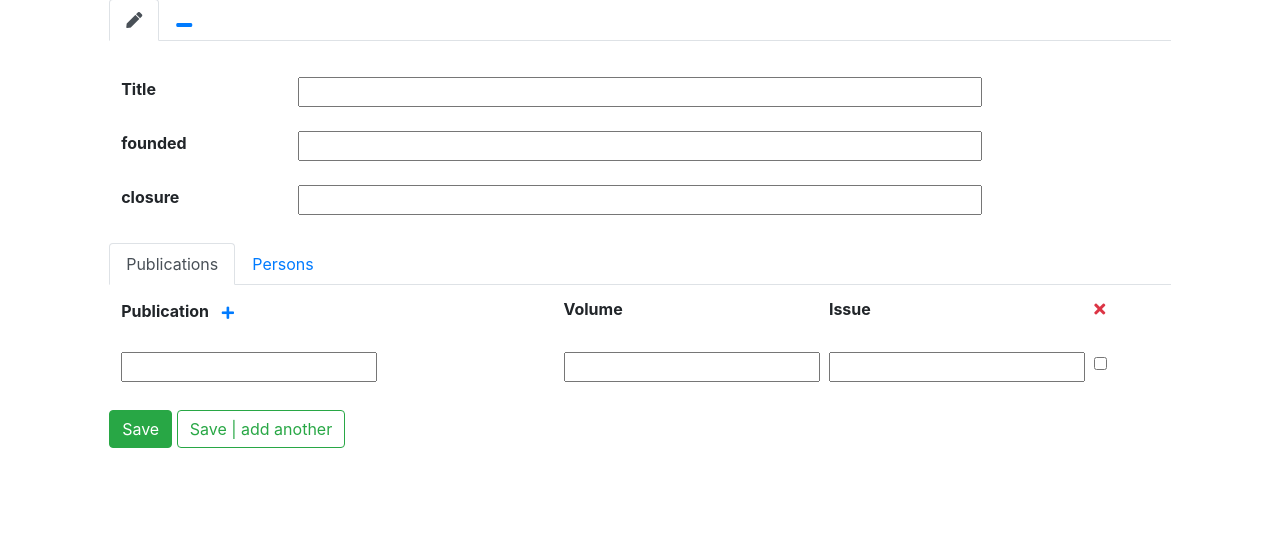
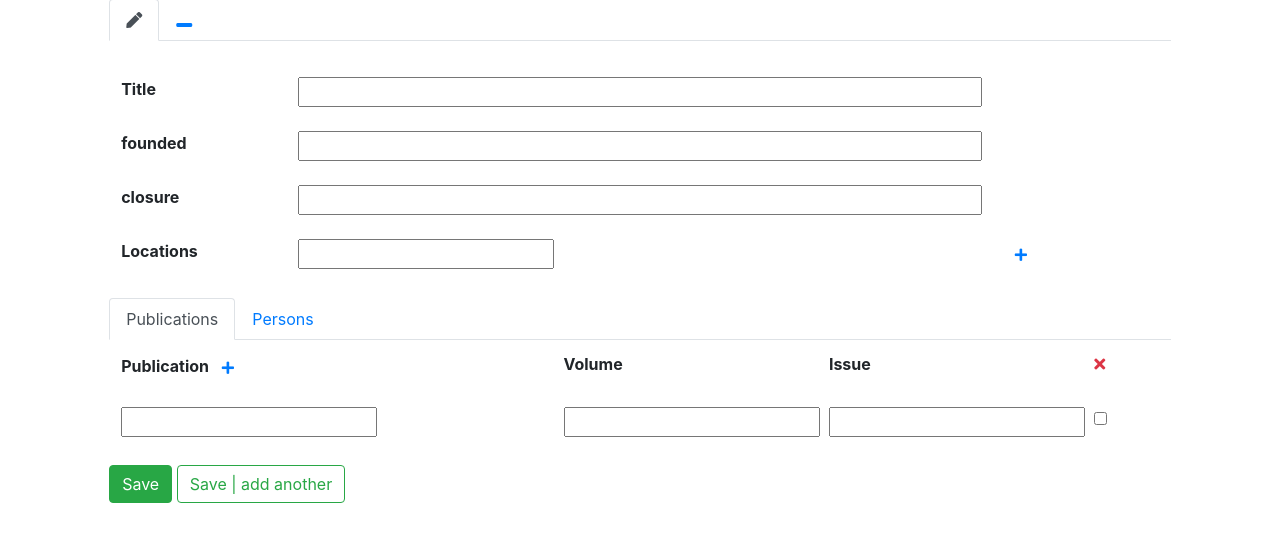
Before and after one commit to martijnbentum/region, a Django app: page /catalogue/add_periodical/ in a window 1280 px wide. Shown: the part 128-670 px from the top of the page. Run offline with Django 3.2, Linux system fonts and the light colour scheme; the visitor is signed in with stand-in values (Sample User, id 1); some libraries are stand-ins or nearby versions.

Commit message:
added option to add locations to periodical

```diff
--- a/catalogue/forms.py
+++ b/catalogue/forms.py
@@ -299,7 +299,14 @@
 	closure= forms.IntegerField(widget=forms.NumberInput(
 		attrs={'style':'width:100%'}),
 		required=False)
+	location= forms.ModelMultipleChoiceField(
+		queryset=UserLoc.objects.all().order_by('name'),
+		widget=LocationsWidget(attrs={'data-placeholder':'Select location(s)...',
+			'style':'width:100%;','class':'searching'}),
+		# widget=HeavySelect2Widget(data_view = 'catalogue:heavy_data'),
+		required = False
+		)
 
 	class Meta:
 		model = Periodical
-		fields = 'title,founded,closure'.split(',')
+		fields = 'title,founded,closure,location'.split(',')
--- a/catalogue/models.py
+++ b/catalogue/models.py
@@ -195,6 +195,7 @@
 	title = models.CharField(max_length=300)
 	founded = models.PositiveIntegerField(null=True,blank=True)
 	closure = models.PositiveIntegerField(null=True,blank=True)
+	location= models.ManyToManyField(UserLoc,blank=True)
 
 	def __str__(self):
 		return self.title
--- a/catalogue/templates/catalogue/add_periodical.html
+++ b/catalogue/templates/catalogue/add_periodical.html
@@ -52,6 +52,14 @@
 	<tr class="d-flex">
 		<th class="col-2">closure</th>
 		<td class="col-8">{{form.closure}}</td>
+	</tr>
+	<tr class="d-flex">
+		<th class="col-2">Locations</th>
+		<td class="col-8">{{form.location}}</td>
+			<td><a class = "btn btn-link btn-sm ml-auto" target = "_blank"
+				href ="{% url 'locations:add_location' 'inline' %}"
+				role="button"><i class="fa fa-plus"></i></a>
+			</td>
 	</tr>
 	</table>
     </div>
```
Also changed, not shown: catalogue/migrations/0071_auto_20200421_1050.py (added), locations/migrations/0074_auto_20200421_1050.py (added).
